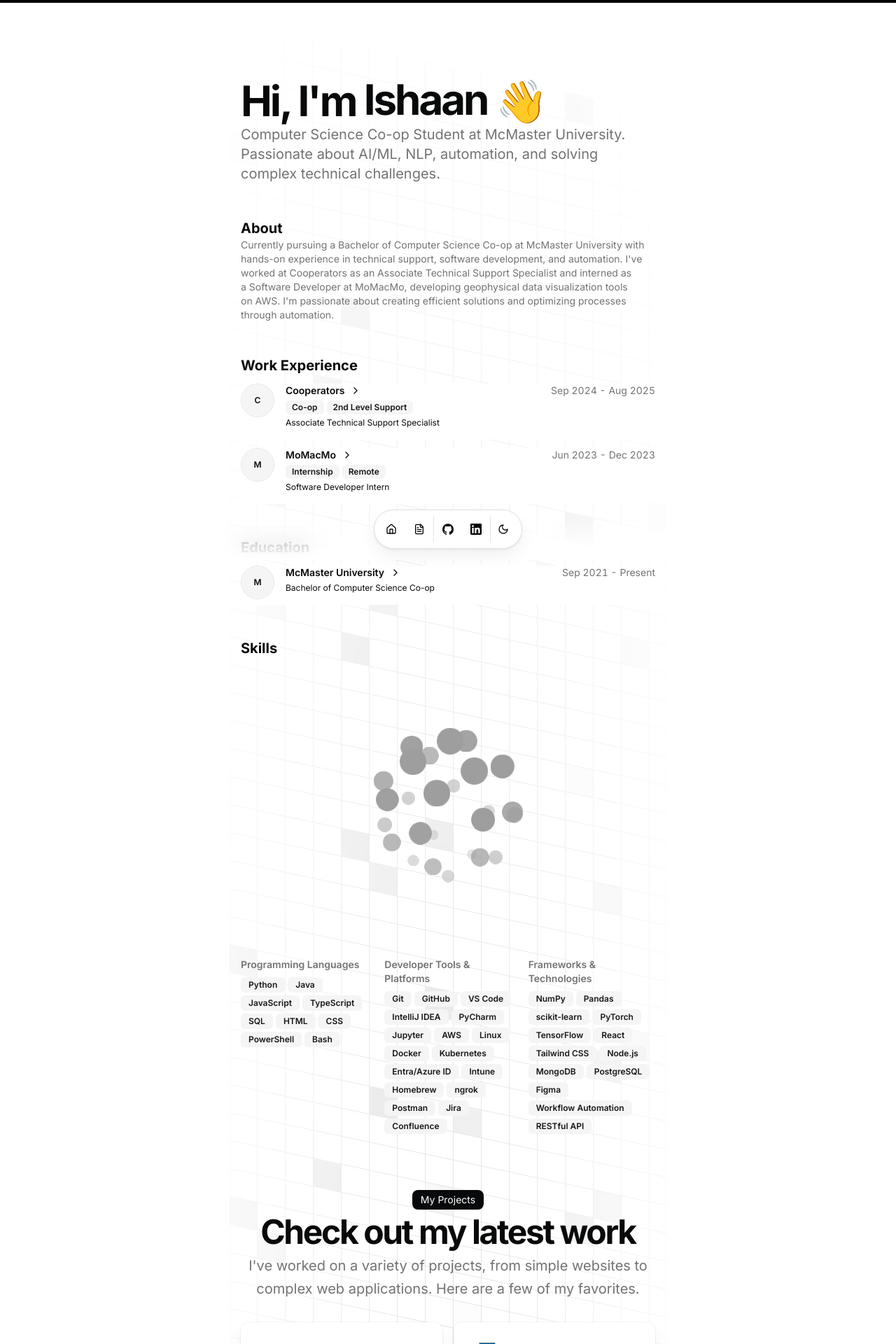
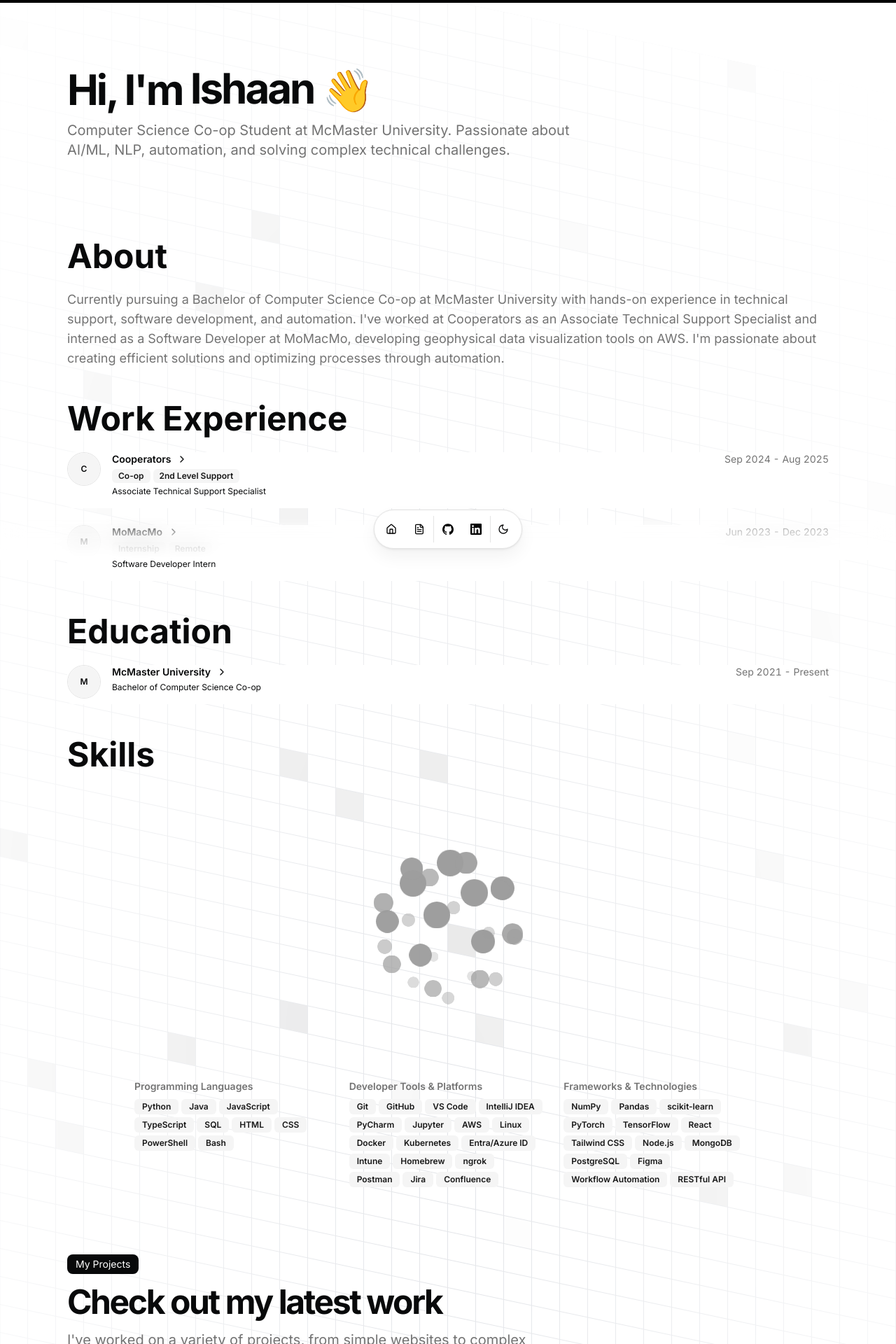
Before and after one commit to Jamwali/MagicPortfolio, a Next.js app: page / in a window 1280 px wide. Shown: the top 1920 px of the page at 70% size. Built offline with nearby package versions, Linux system fonts and the light colour scheme.

Commit message:
changed the format for laptop

```diff
--- a/src/app/layout.tsx
+++ b/src/app/layout.tsx
@@ -57,7 +57,7 @@ export default function RootLayout({
     <html lang="en" suppressHydrationWarning>
       <body
         className={cn(
-          "min-h-screen bg-background font-sans antialiased max-w-2xl mx-auto py-12 sm:py-24 px-6",
+          "min-h-screen bg-background font-sans antialiased w-full",
           fontSans.variable
         )}
       >
--- a/src/app/page.tsx
+++ b/src/app/page.tsx
@@ -26,7 +26,7 @@ export default function Page() {
   return (
     <>
       <ScrollProgress />
-      <main className="flex flex-col items-center p-4 relative">
+      <main className="flex flex-col items-start w-full relative">
       <AnimatedGridPattern
         numSquares={200}
         maxOpacity={0.1}
@@ -37,16 +37,16 @@ export default function Page() {
           "inset-x-0 inset-y-0 h-full skew-y-12",
         )}
       />
-      <div className="flex flex-col w-full max-w-2xl gap-y-12">
-        <section id="hero">
-          <div className="flex-col flex flex-1 space-y-1.5">
+      <div className="flex flex-col w-full px-6 sm:px-8 lg:px-16 xl:px-24 gap-y-12 py-8 max-w-7xl mx-auto">
+        <section id="hero" className="py-16 flex items-start">
+          <div className="flex-col flex flex-1 space-y-4 max-w-4xl">
             <BlurFade delay={BLUR_FADE_DELAY}>
-              <h1 className="text-3xl font-bold tracking-tighter sm:text-5xl xl:text-6xl/none text-foreground">
+              <h1 className="text-4xl sm:text-5xl lg:text-6xl font-bold tracking-tighter text-foreground leading-tight">
                 Hi, I&apos;m <BoxReveal boxColor="#000000" duration={0.5}><span className="inline-block">{DATA.name.split(" ")[0]}</span></BoxReveal> 👋
               </h1>
             </BlurFade>
             <BlurFadeText
-              className="max-w-[600px] md:text-xl text-muted-foreground"
+              className="max-w-3xl text-base sm:text-lg lg:text-xl text-muted-foreground leading-relaxed"
               delay={BLUR_FADE_DELAY}
               text={DATA.description}
             />
@@ -54,18 +54,18 @@ export default function Page() {
         </section>
         <section id="about">
           <BlurFade delay={BLUR_FADE_DELAY * 3}>
-            <h2 className="text-xl font-bold text-foreground">About</h2>
+            <h2 className="text-3xl sm:text-4xl lg:text-5xl font-bold text-foreground mb-6">About</h2>
           </BlurFade>
           <BlurFade delay={BLUR_FADE_DELAY * 4}>
-            <Markdown className="prose max-w-full text-pretty font-sans text-sm text-muted-foreground dark:prose-invert">
+            <Markdown className="prose max-w-full text-pretty font-sans text-base lg:text-lg text-muted-foreground dark:prose-invert leading-relaxed">
               {DATA.summary}
             </Markdown>
           </BlurFade>
         </section>
         <section id="work">
-          <div className="flex min-h-0 flex-col gap-y-3">
+          <div className="flex min-h-0 flex-col gap-y-6">
             <BlurFade delay={BLUR_FADE_DELAY * 5}>
-              <h2 className="text-xl font-bold text-foreground">Work Experience</h2>
+              <h2 className="text-3xl sm:text-4xl lg:text-5xl font-bold text-foreground">Work Experience</h2>
             </BlurFade>
             {DATA.work.map((work, id) => (
               <BlurFade
@@ -88,9 +88,9 @@ export default function Page() {
           </div>
         </section>
         <section id="education">
-          <div className="flex min-h-0 flex-col gap-y-3">
+          <div className="flex min-h-0 flex-col gap-y-6">
             <BlurFade delay={BLUR_FADE_DELAY * 7}>
-              <h2 className="text-xl font-bold text-foreground">Education</h2>
+              <h2 className="text-3xl sm:text-4xl lg:text-5xl font-bold text-foreground">Education</h2>
             </BlurFade>
             {DATA.education.map((education, id) => (
               <BlurFade
@@ -112,9 +112,9 @@ export default function Page() {
           </div>
         </section>
         <section id="skills">
-          <div className="flex min-h-0 flex-col gap-y-3">
+          <div className="flex min-h-0 flex-col gap-y-6">
             <BlurFade delay={BLUR_FADE_DELAY * 9}>
-              <h2 className="text-xl font-bold text-foreground">Skills</h2>
+              <h2 className="text-3xl sm:text-4xl lg:text-5xl font-bold text-foreground">Skills</h2>
             </BlurFade>
             <BlurFade delay={BLUR_FADE_DELAY * 10}>
               <div className="flex flex-col items-center justify-center gap-4">
@@ -180,17 +180,17 @@ export default function Page() {
           </div>
         </section>
         <section id="projects">
-          <div className="space-y-8 w-full py-8">
+          <div className="space-y-8 w-full py-12">
             <BlurFade delay={BLUR_FADE_DELAY * 11}>
-              <div className="flex flex-col items-center justify-center space-y-4 text-center">
-                <div className="space-y-2">
+              <div className="flex flex-col items-start justify-start space-y-4">
+                <div className="space-y-4">
                   <div className="inline-block rounded-lg bg-foreground text-background px-3 py-1 text-sm">
                     My Projects
                   </div>
-                  <h2 className="text-3xl font-bold tracking-tighter sm:text-5xl text-foreground">
+                  <h2 className="text-3xl sm:text-4xl lg:text-5xl font-bold tracking-tighter text-foreground">
                     Check out my latest work
                   </h2>
-                  <p className="text-muted-foreground md:text-xl/relaxed lg:text-base/relaxed xl:text-xl/relaxed">
+                  <p className="text-muted-foreground text-base lg:text-lg xl:text-xl leading-relaxed max-w-2xl">
                     I&apos;ve worked on a variety of projects, from simple
                     websites to complex web applications. Here are a few of my
                     favorites.
@@ -199,7 +199,7 @@ export default function Page() {
               </div>
             </BlurFade>
             <BlurFade delay={BLUR_FADE_DELAY * 12}>
-              <BentoGrid className="auto-rows-[24rem] grid-cols-1 md:grid-cols-2">
+              <BentoGrid className="auto-rows-[24rem] grid-cols-1 md:grid-cols-2 lg:grid-cols-3 gap-4 lg:gap-6">
                 <BentoCard
                   name={DATA.projects[0].title}
                   className="col-span-1"
```
